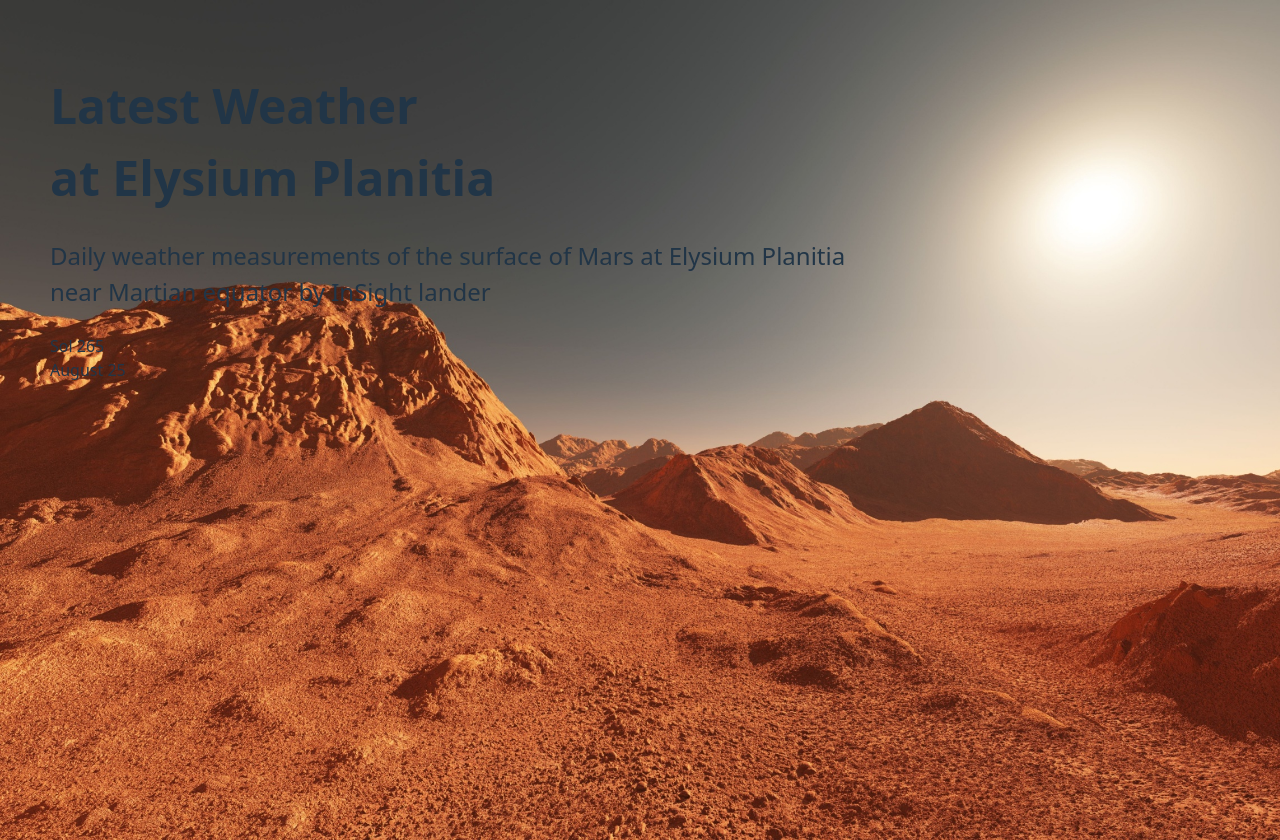
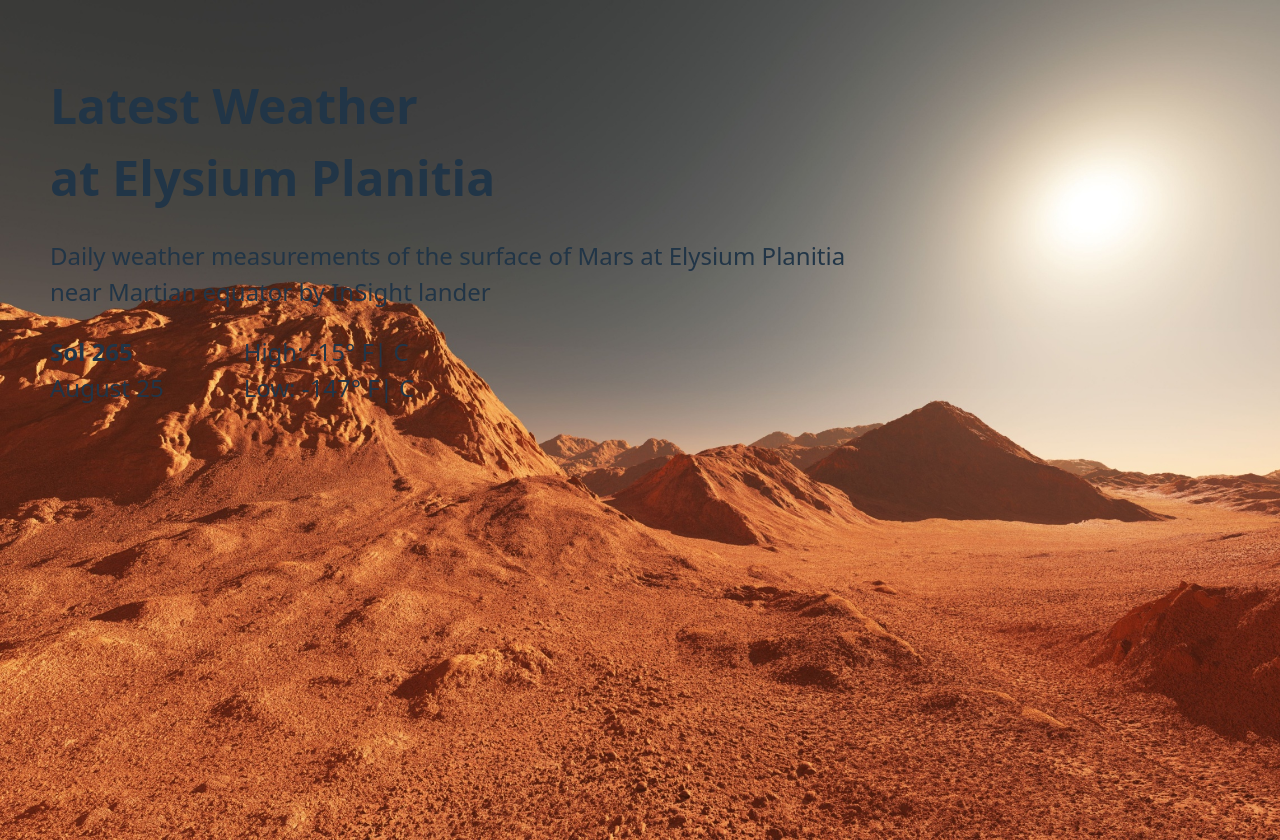
Before and after one commit to ArnavSaikia/weather-app-but-mars, a React (Vite) app: page / in a window 1280 px wide. Shown: the top 840 px of the page. Built offline with nearby package versions, Linux system fonts and the light colour scheme.

Commit message:
basic structure completed

```diff
--- /dev/null
+++ b/src/Metrics.css
@@ -0,0 +1,16 @@
+.today-weather-info{
+    display: flex;
+}
+
+.sol-box{
+    font-size: 1.5rem;
+    padding-right: 80px;
+}
+
+.sol-box span:nth-child(1){
+    font-weight: bold;
+}
+
+.hi-lo-temp{
+    font-size: 1.5rem;
+}
--- a/src/Metrics.jsx
+++ b/src/Metrics.jsx
@@ -1,9 +1,15 @@
+import './Metrics.css'
+
 function Metrics(props){
     return(
-        <div>
-            <div>
-                Sol 265<br></br>
-                August 25
+        <div className="today-weather-info">
+            <div className="sol-box">
+                <span>Sol 265</span><br/>
+                <span>August 25</span>
+            </div>
+            <div className="hi-lo-temp">
+                <span>High: -15° F| C</span><br/>
+                <span>Low: -147° F| C</span>
             </div>
         </div>
     )
```
